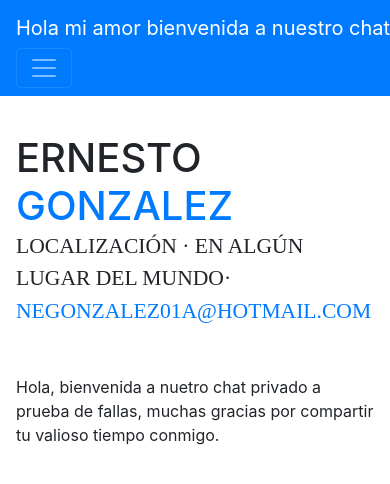
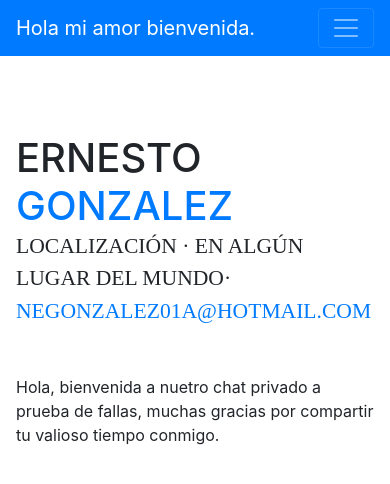
Before and after one commit to egonzalezalpha/chat, a website with bundled scripts: page index.html in a window 390 px wide. Shown: the top 484 px of the page. Built offline with nearby package versions, Linux system fonts and the light colour scheme; a web font is replaced by a local one.

Commit message:
Update index2
actualizado

```diff
--- a/index.html
+++ b/index.html
@@ -45,7 +45,7 @@
 
     <nav class="navbar navbar-expand-lg navbar-dark bg-primary fixed-top" id="sideNav">
       <a class="navbar-brand js-scroll-trigger" href="#page-top">
-        <span class="d-block d-lg-none">Hola mi amor bienvenida a nuestro chat privado</span>
+        <span class="d-block d-lg-none">Hola mi amor bienvenida.</span>
         <span class="d-none d-lg-block">
           <img class="img-fluid img-profile rounded-circle mx-auto mb-2" src="img/profile.jpg" alt="">
         </span>
```
